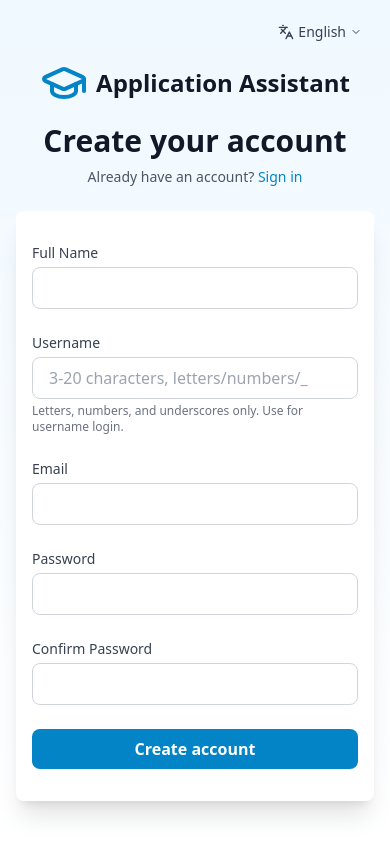
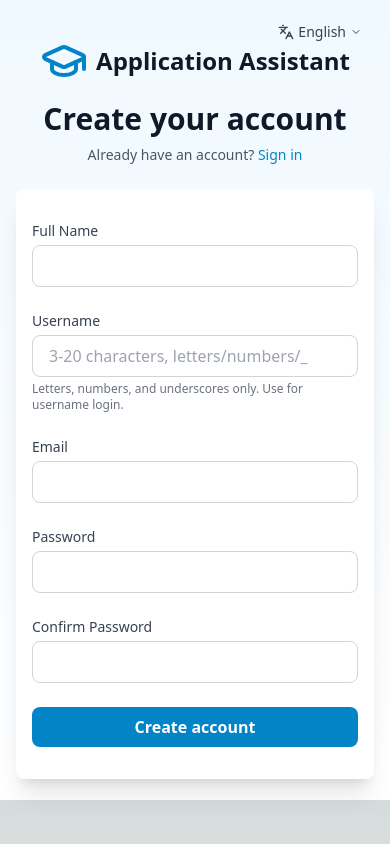
Before and after one commit to sosomamahk-ai/school-application-assistant, a Next.js app: page /auth/register in a window 390 px wide. Built offline with nearby package versions, Linux system fonts and the light colour scheme.

Commit message:
Update register.tsx

```diff
--- a/src/pages/auth/register.tsx
+++ b/src/pages/auth/register.tsx
@@ -80,11 +80,14 @@ export default function Register() {
         <title>{t('auth.register.title')} - {t('common.appName')}</title>
       </Head>
 
-      <div className="min-h-screen w-full bg-gradient-to-b from-primary-50 to-white flex flex-col items-center justify-center p-0">
+      <div
+        className="w-full bg-gradient-to-b from-primary-50 to-white flex flex-col items-center justify-center p-0"
+        style={{ minHeight: '800px' }}
+      >
         <div className="absolute top-4 right-4">
           <LanguageSwitch variant="minimal" />
         </div>
-        <div className="w-full max-w-md px-4 sm:px-6 flex flex-col max-h-[90vh] md:max-h-[85vh]">
+        <div className="w-full max-w-md px-4 sm:px-6 flex flex-col max-h-[95vh] md:max-h-[90vh]">
           <div className="flex-shrink-0 pt-4 text-center">
             <Link href="/" className="flex items-center justify-center space-x-2">
               <GraduationCap className="h-12 w-12 text-primary-600" />
```
